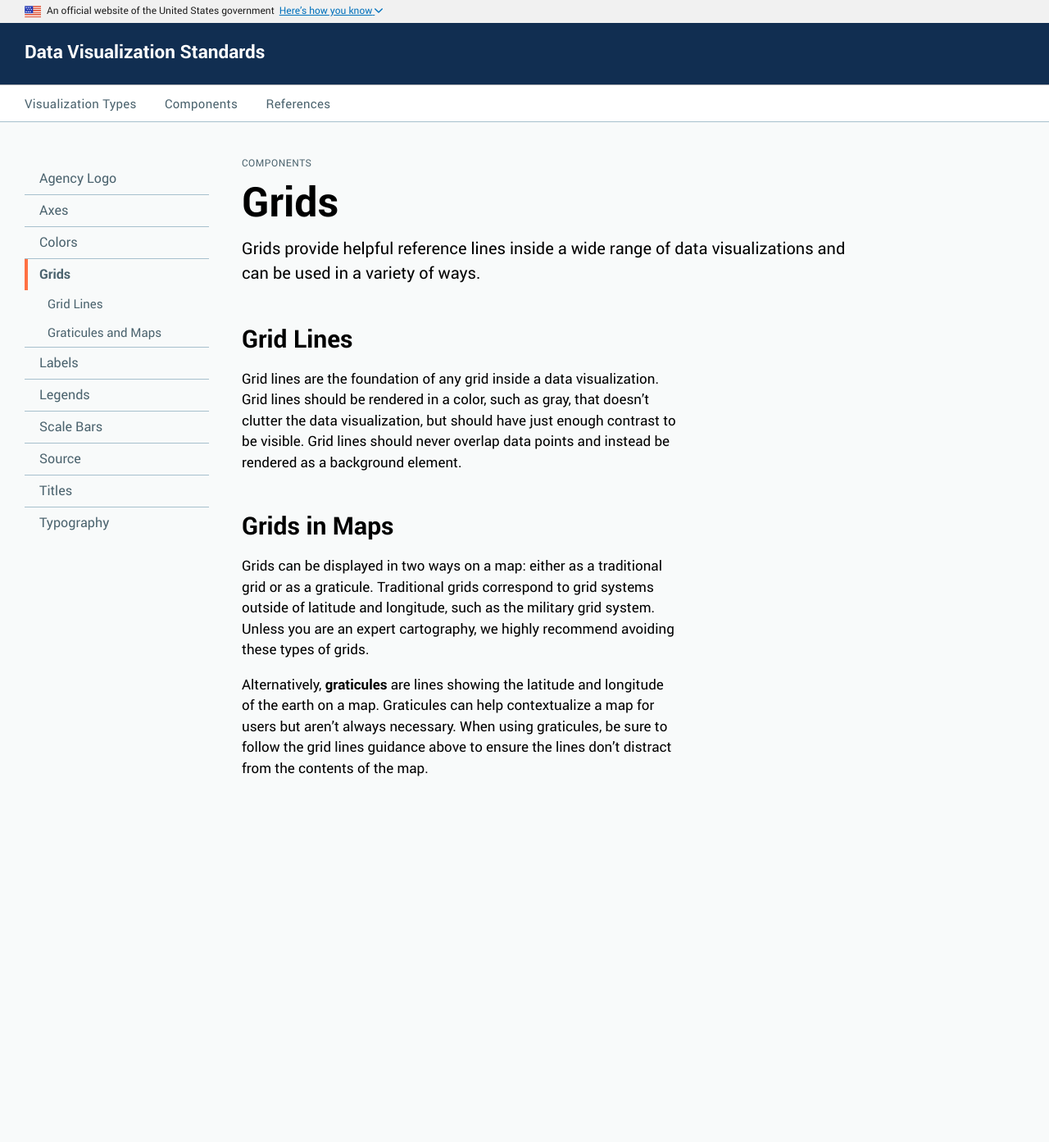
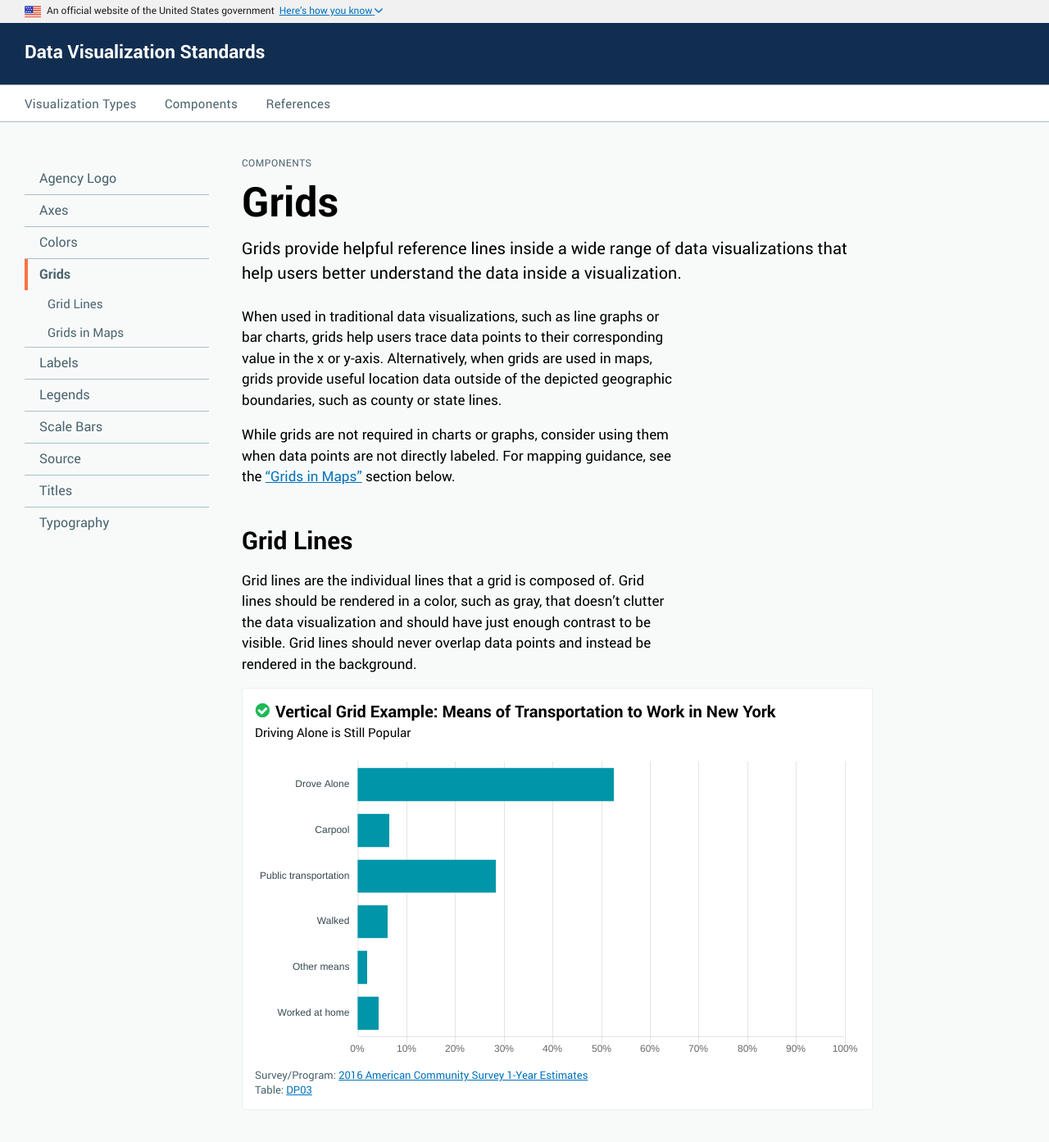
Before and after one commit to XDgov/data-design-standards, a Jekyll site: the page built from pages/components/grids.md, in a window 1280 px wide and 1400 px high. Shown: the top 1393 px of the window at 82% size. Built offline with Jekyll 4.4.1, drawn with Linux system fonts in a browser that asks for light colours.

Commit message:
Add Grid Example to Grid Component
Adds extra content and an example to the Grid component.

* Add introductory Grid component text
* Add example of vertical grid lines to Grid component

```diff
--- a/assets/js/application.js
+++ b/assets/js/application.js
@@ -18,3 +18,4 @@
 
  {% include_relative components/axis-tick-marks.js %}
  {% include_relative components/axis-title.js %}
+ {% include_relative components/component-grid.js %}
--- a/pages/components/grids.md
+++ b/pages/components/grids.md
@@ -3,18 +3,44 @@ permalink: /components/grids
 layout: components
 title: Grids
 category: Components
-lead: Grids provide helpful reference lines inside a wide range of data visualizations and can be used in a variety of ways.
+lead: Grids provide helpful reference lines inside a wide range of data visualizations that help users better understand the data inside a visualization.
 subnav:
 - text: Grid Lines
   href: "#grid-lines"
-- text: Graticules and Maps
+- text: Grids in Maps
   href: "#graticules"
 ---
+<p>
+  When used in traditional data visualizations, such as line graphs or bar charts, grids help users trace data points to their corresponding value in the x or y-axis. Alternatively, when grids are used in maps, grids provide useful location data outside of the depicted geographic boundaries, such as county or state lines.
+</p>
+<p>
+  While grids are not required in charts or graphs, consider using them when data points are not directly labeled. For mapping guidance, see the <a href="#graticules">“Grids in Maps”</a> section below.
+</p>
 <div id="grid-lines">
   <h2>Grid Lines</h2>
   <p>
-    Grid lines are the foundation of any grid inside a data visualization. Grid lines should be rendered in a color, such as gray, that doesn’t clutter the data visualization, but should have just enough contrast to be visible. Grid lines should never overlap data points and instead be rendered as a background element.
+    Grid lines are the individual lines that a grid is composed of. Grid lines should be rendered in a color, such as gray, that doesn’t clutter the data visualization and should have just enough contrast to be visible. Grid lines should never overlap data points and instead be rendered in the background.
   </p>
+
+  <div class="usa-chart-card">
+    <div class="usa-chart-header">
+      <h3 class="usa-chart-title">{% include svg/success.html %} Vertical Grid Example: Means of Transportation to Work in New York</h3>
+      <h4 class="usa-chart-subtitle">Driving Alone is Still Popular</h4>
+    </div>
+    <canvas id="component-grid-chart"></canvas>
+    <div class="usa-source-container">
+      <div>
+        Survey/Program:
+        <a href="https://www.census.gov/programs-surveys/acs/" target="_blank">
+          2016 American Community Survey 1-Year Estimates
+      </a>
+      <div>
+        Table:
+        <a href="https://data.census.gov/cedsci/" target="_blank">DP03</a>
+      </div>
+    </div>
+  </div>
+
 </div>
 <div id="graticules">
   <h2>Grids in Maps</h2>
```
Also changed, not shown: assets/js/components/component-grid.js (added, +51 -0 lines).
